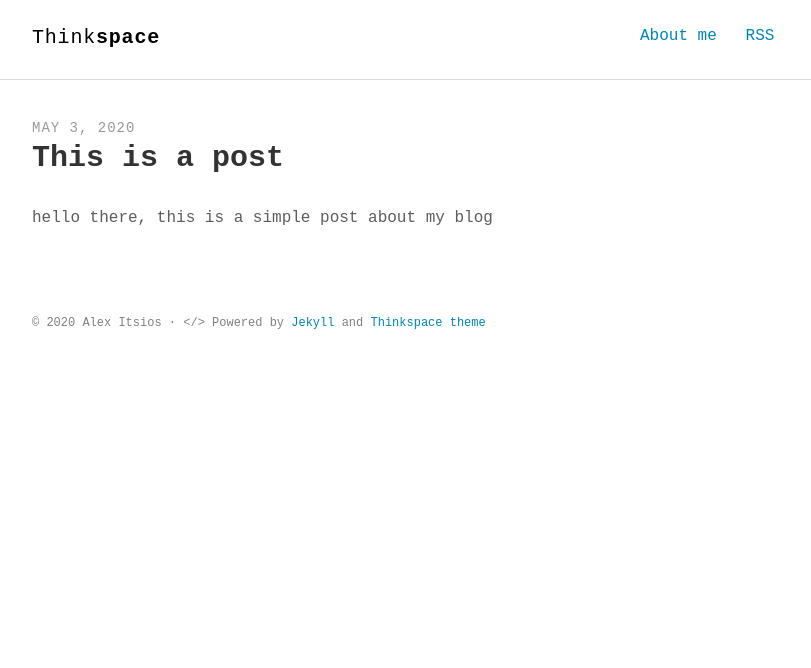
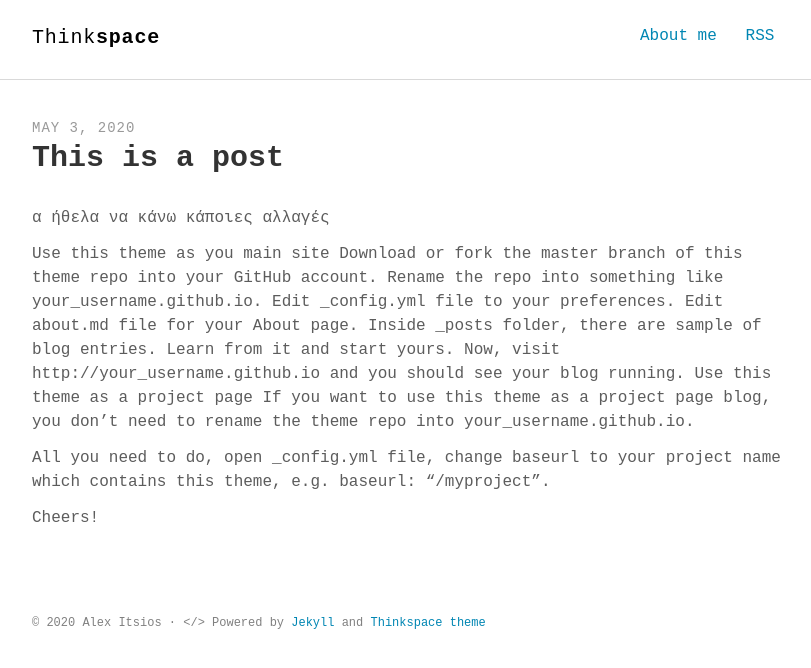
Before and after one commit to alexitsios/site, a Jekyll site: the page built from _posts/2020-05-03-this-is-a-post.md, in a window 1280 px wide. Shown: the top 668 px of the page, without its empty margins (232-1043 px from the left). Built offline with Jekyll 4.4.1, drawn with Linux system fonts in a browser that asks for light colours; some web fonts are replaced; our own code applies the rules of GitHub Pages for plain Markdown files.

Commit message:
Update _posts/2020-05-03-this-is-a-post.md (via Jekyll+)

```diff
--- a/_posts/2020-05-03-this-is-a-post.md
+++ b/_posts/2020-05-03-this-is-a-post.md
@@ -3,4 +3,18 @@ published: true
 title: This is a post
 date: '2020-05-03'
 ---
-hello there, this is a simple post about my blog
+α ήθελα να κάνω κάποιες αλλαγές
+
+Use this theme as you main site
+Download or fork the master branch of this theme repo into your GitHub account.
+Rename the repo into something like your_username.github.io.
+Edit _config.yml file to your preferences.
+Edit about.md file for your About page.
+Inside _posts folder, there are sample of blog entries. Learn from it and start yours.
+Now, visit http://your_username.github.io and you should see your blog running.
+Use this theme as a project page
+If you want to use this theme as a project page blog, you don’t need to rename the theme repo into your_username.github.io.
+
+All you need to do, open _config.yml file, change baseurl to your project name which contains this theme, e.g. baseurl: "/myproject".
+
+Cheers!
```
